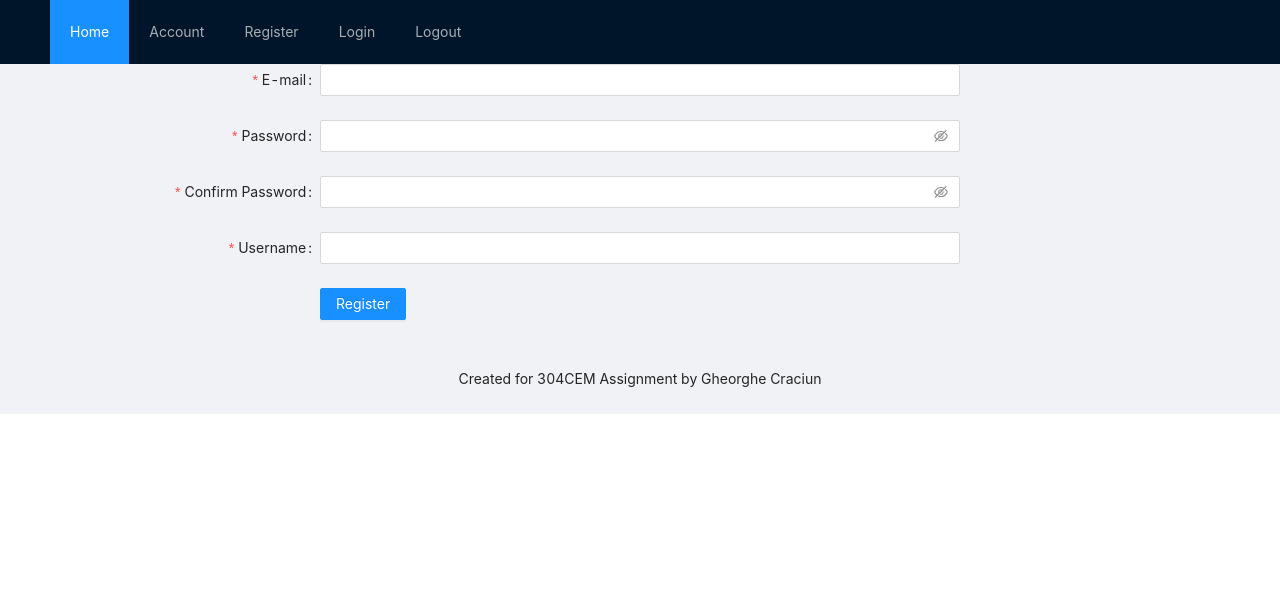
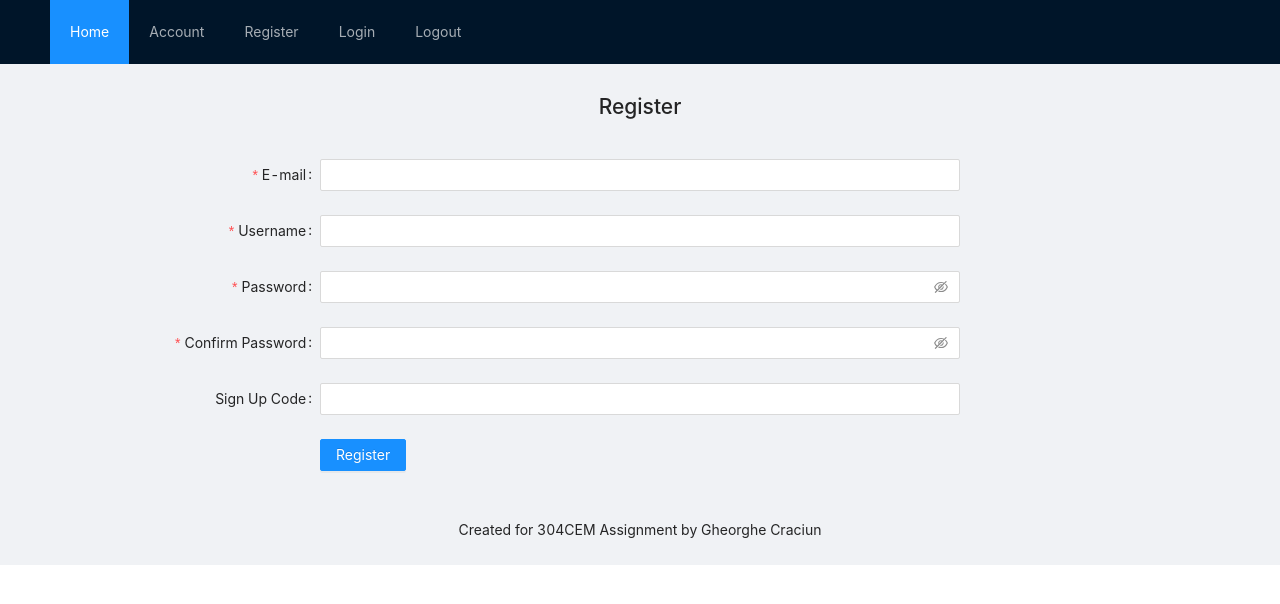
Before and after one commit to gheorghecr/ReactFrontEndFullStackAPP, a React (Create React App) app: page /register in a window 1280 px wide. Shown: the top 604 px of the page. Built offline with nearby package versions, Linux system fonts and the light colour scheme.

Commit message:
Added title and more fields to the register page

```diff
--- a/src/components/register.js
+++ b/src/components/register.js
@@ -78,8 +78,13 @@ class RegistrationForm extends React.Component {
 
 	render() {
 		return (
+			<>
+				<h1 align="middle" style={{ padding: '2% 20%' }}>Register</h1>
 				<Form {...formItemLayout} name="register" onFinish={this.onFinish} scrollToFirstError onFinishFailed={this.onFinishFailed}>
 					<Form.Item name="email" label="E-mail" rules={emailRules}>
+						<Input />
+					</Form.Item>
+					<Form.Item name="username" label="Username" rules={usernameRules}>
 						<Input />
 					</Form.Item>
 					<Form.Item name="password" label="Password" rules={passwordRules} hasFeedback>
@@ -89,7 +94,7 @@ class RegistrationForm extends React.Component {
 						hasFeedback rules={confirmRules}>
 						<Input.Password />
 					</Form.Item>
-				<Form.Item name="username" label="Username" rules={usernameRules}>
+					<Form.Item name="sign_up_code" label="Sign Up Code" >
 						<Input />
 					</Form.Item>
 					<Form.Item {...tailFormItemLayout}>
@@ -98,6 +103,7 @@ class RegistrationForm extends React.Component {
 					</Button>
 					</Form.Item>
 				</Form>
+			</>
 		);
 	};
 };
```
Lines whose indentation alone changed are shown as unchanged.
